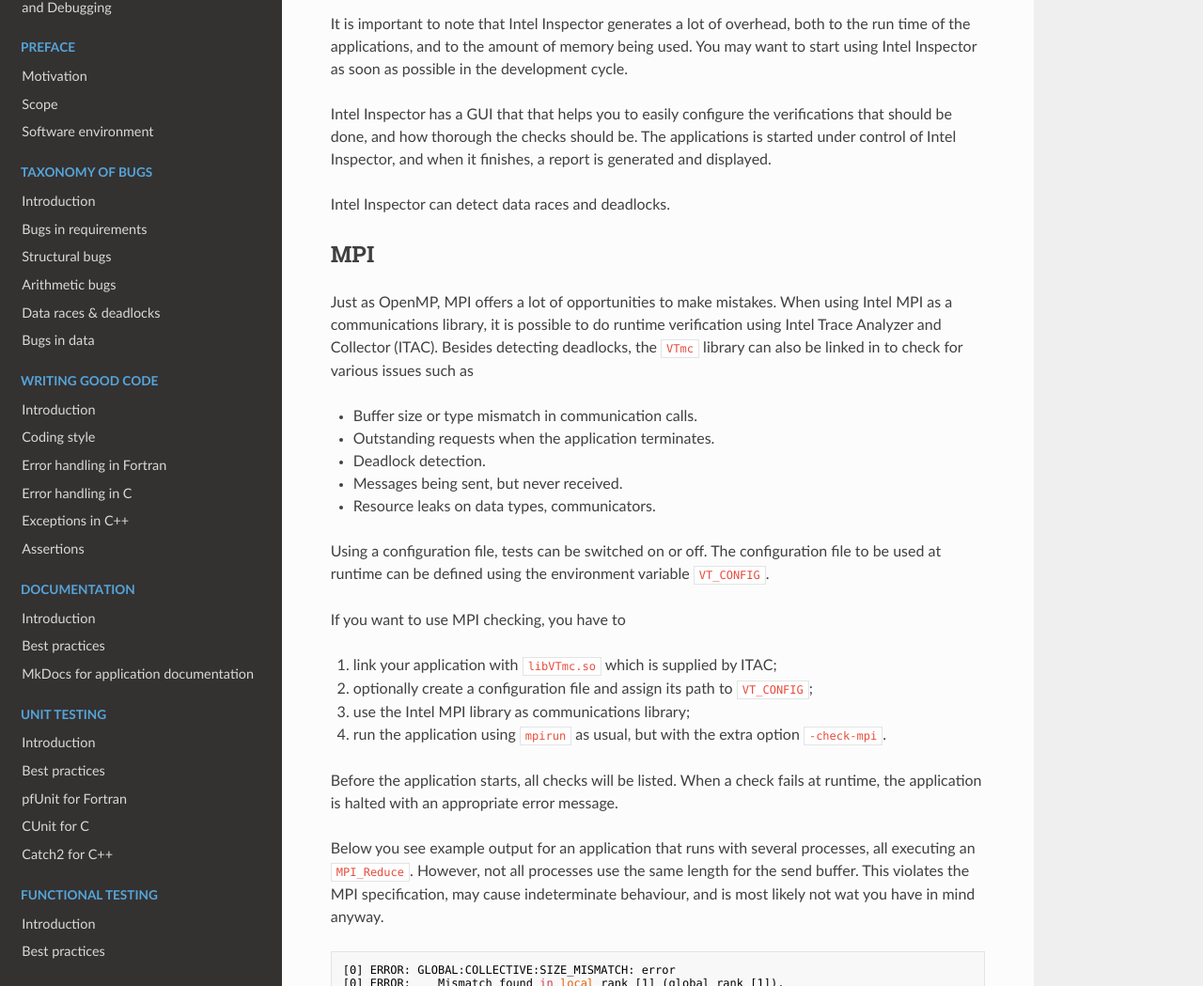
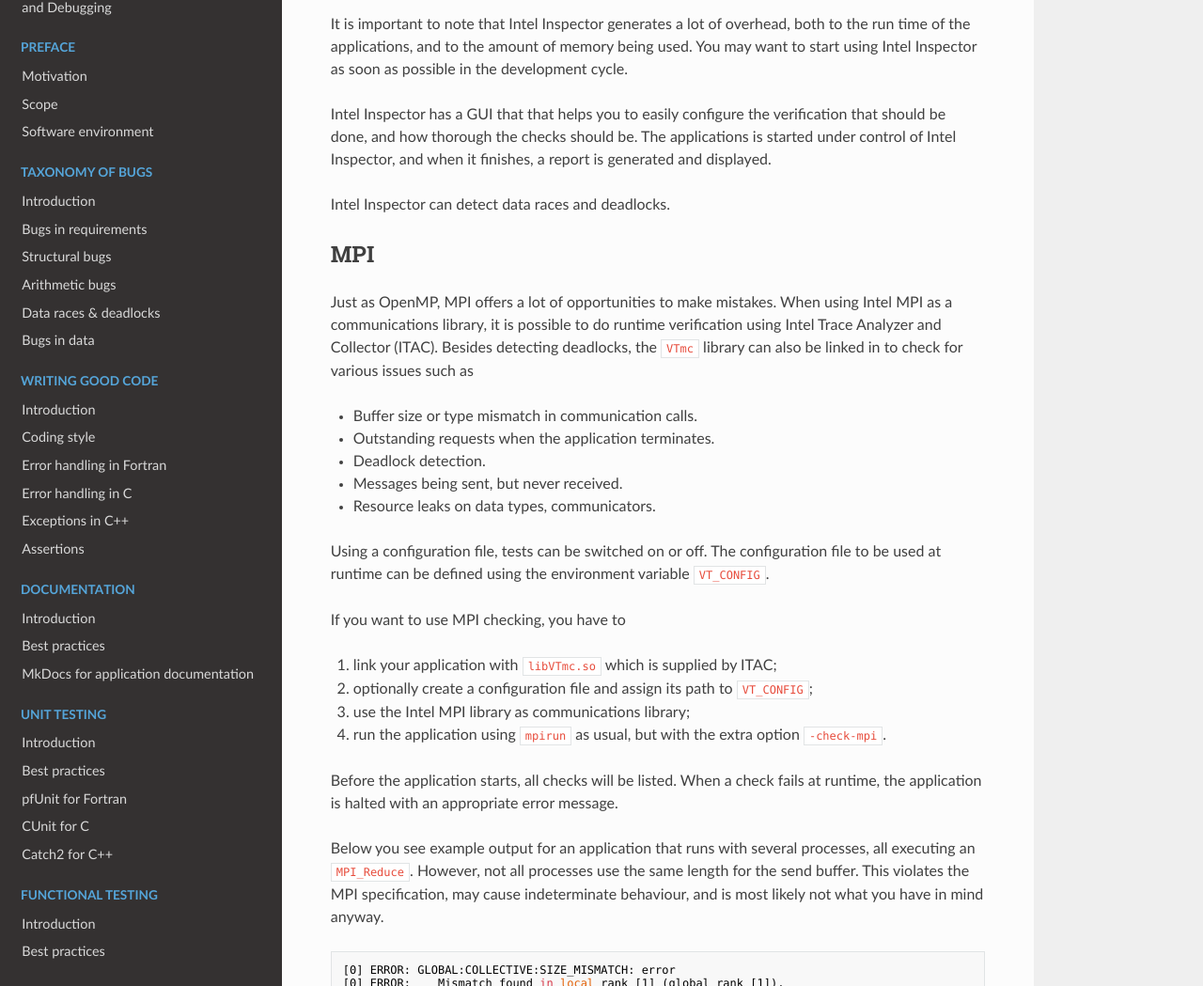
Before and after one commit to gjbex/Defensive_programming_and_debugging, an MkDocs documentation site: the page built from docs/BugsAtRuntime/Verification/verification_intro.md, in a window 1280 px wide and 1400 px high, scrolled down 490 px. Shown: the part 146-1195 px from the top of the window at 94% size. Built offline with MkDocs 1.6.1, drawn with Linux system fonts in a browser that asks for light colours; nearby versions of some CDN libraries; some of the changed text lies outside the part shown.

Commit message:
Fix typos

```diff
--- a/docs/BugsAtRuntime/Verification/verification_intro.md
+++ b/docs/BugsAtRuntime/Verification/verification_intro.md
@@ -13,7 +13,7 @@
 
 It is important to note that Intel Inspector generates a lot of overhead, both to the run time of the applications, and to the amount of memory being used.  You may want to start using Intel Inspector as soon as possible in the development cycle.
 
-Intel Inspector has a GUI that that helps you to easily configure the verifications that should be done, and how thorough the checks should be.  The applications is started under control of Intel Inspector, and when it finishes, a report is generated and displayed.
+Intel Inspector has a GUI that that helps you to easily configure the verification that should be done, and how thorough the checks should be.  The applications is started under control of Intel Inspector, and when it finishes, a report is generated and displayed.
 
 Intel Inspector can detect data races and deadlocks.
 
@@ -39,7 +39,7 @@
 
 Before the application starts, all checks will be listed.  When a check fails at runtime, the application is halted with an appropriate error message.
 
-Below you see example output for an application that runs with several processes, all executing an `MPI_Reduce`.  However, not all processes use the same length for the send buffer.  This violates the MPI specification, may cause indeterminate behaviour, and is most likely not wat you have in mind anyway.
+Below you see example output for an application that runs with several processes, all executing an `MPI_Reduce`.  However, not all processes use the same length for the send buffer.  This violates the MPI specification, may cause indeterminate behaviour, and is most likely not what you have in mind anyway.
 
     [0] ERROR: GLOBAL:COLLECTIVE:SIZE_MISMATCH: error
     [0] ERROR:    Mismatch found in local rank [1] (global rank [1]),
```
Also changed, not shown: other parts of docs/BugsAtRuntime/Verification/verification_intro.md (+1 -1 lines).
